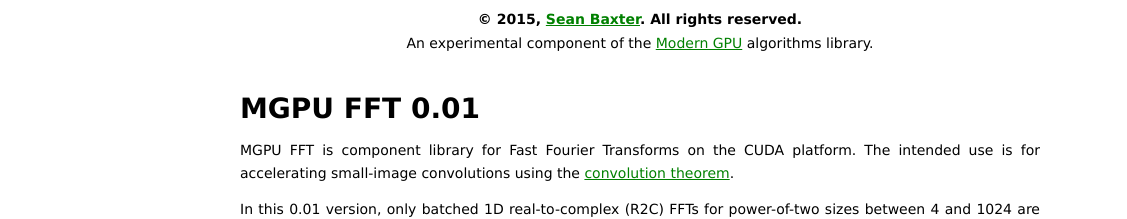
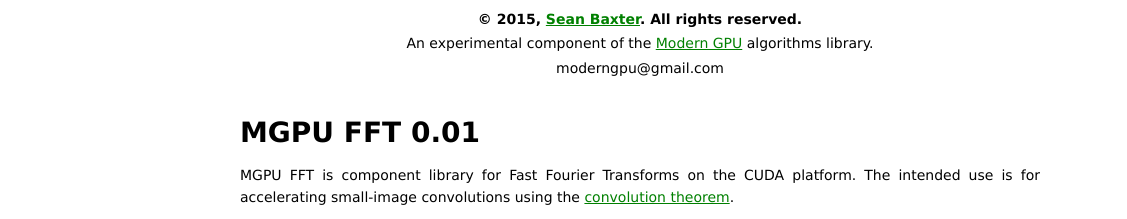
Before and after one commit to seanbaxter/mgpufft, a plain HTML site: page index.html in a window 1280 px wide. Shown: the top 219 px of the page, 0-1127 px from the left. Drawn offline with Linux system fonts and the light colour scheme.

Commit message:
added email address

```diff
--- a/index.html
+++ b/index.html
@@ -27,6 +27,7 @@
 <strong>&copy; 2015, <a href="https://www.twitter.com/moderngpu">Sean Baxter</a>. All rights reserved.</strong>
 </p>
 <p>An experimental component of the <a href="http://www.moderngpu.com/">Modern GPU</a> algorithms library.</p>
+<p>moderngpu@gmail.com</p>
 </p>
 </div><br />
 
```
